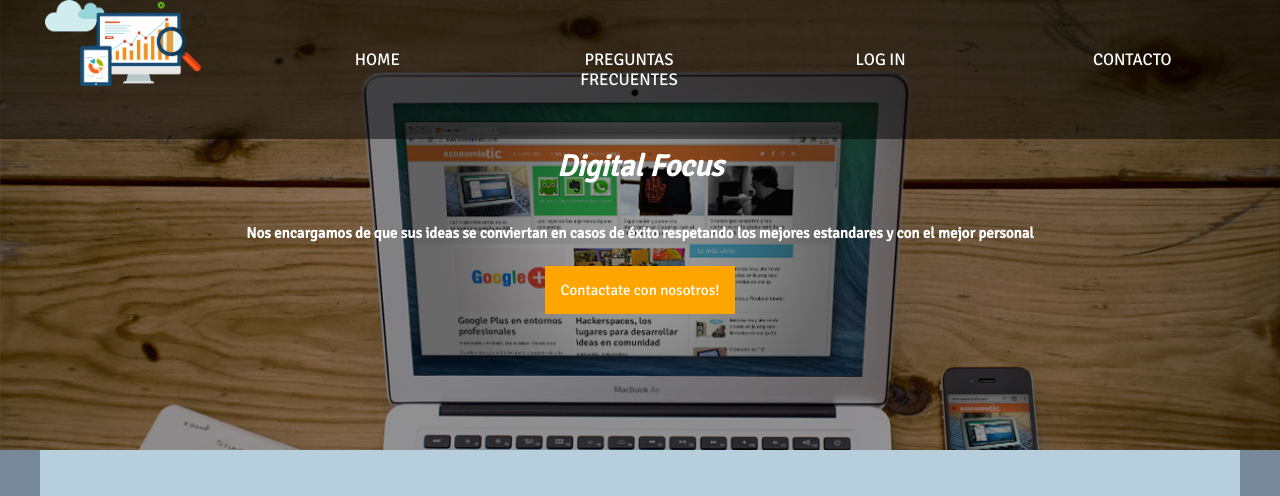
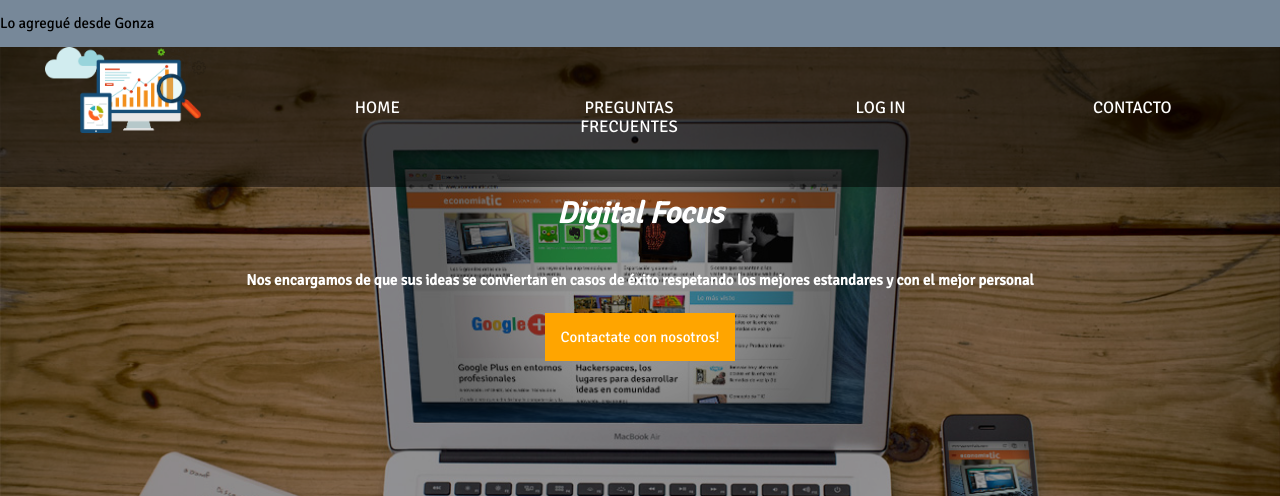
Before and after one commit to falconSP/proyecto-integrador, a PHP site: page / in a window 1280 px wide. Shown: the top 496 px of the page. Run offline with PHP 8.4, Linux system fonts and the light colour scheme.

Commit message:
cambio de gonza

```diff
--- a/index.php
+++ b/index.php
@@ -5,6 +5,7 @@
   ?>
   <body>
 
+    <p>Lo agregué desde Gonza</p>
 
   <header class="main-header">
 
```
